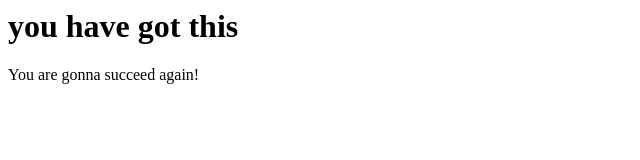
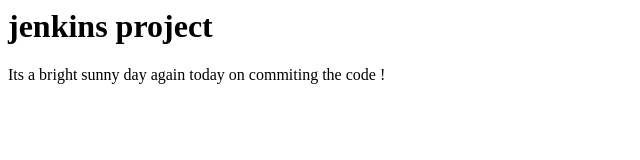
Before and after one commit to sudeepcool17/jenkinsprodrepo, a plain HTML site: page index.html in a window 1280 px wide. Shown: the whole page, without its empty margins (0-640 px from the left). Drawn offline with Linux system fonts and the light colour scheme.

Commit message:
First commit

```diff
--- a/index.html
+++ b/index.html
@@ -3,9 +3,8 @@
 <title>Welcome to devops</title>
 </head>
 <body>
-
-<h1>you have got this</h1>
-<p>You are gonna succeed again!</p>
+<h1>jenkins project</h1>
+<p>Its a bright sunny day again today on commiting the code !</p>
 
 </body>
 </html>
```
